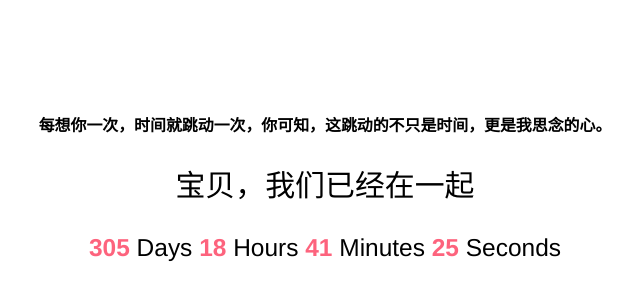
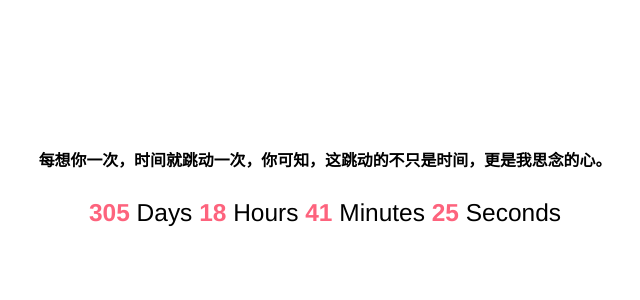
Before and after one commit to gongdx/gongdx.github.io, a plain HTML site: page index.html in a window 1280 px wide. Shown: the part 126-426 px from the top of the page, without its empty margins (315-955 px from the left). Drawn offline with Linux system fonts and the light colour scheme.

Commit message:
Update index.html

```diff
--- a/index.html
+++ b/index.html
@@ -45,7 +45,6 @@
 <body>
     <div class="content">
         <h3>每想你一次，时间就跳动一次，你可知，这跳动的不只是时间，更是我思念的心。</h3>
-        <h2>宝贝，我们已经在一起</h2>
         <div class="timer">
             <b id="d"></b> Days <b id="h"></b> Hours <b id="m"></b> Minutes <b id="s"></b> Seconds
         </div>
```
